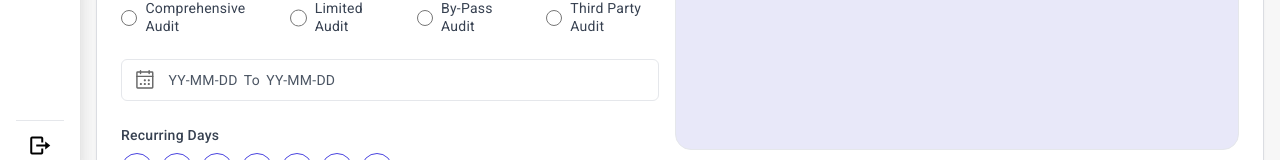
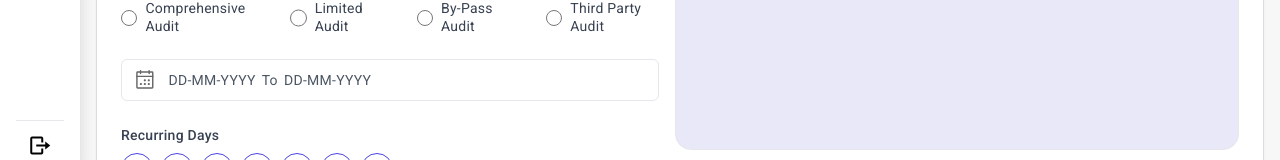
Before and after one commit to India-Bison/VSBA-Mega, an Angular app in the folder vsba-mega-fe/: page /project/form in a window 1280 px wide. Both pictures are taken after a click on the button "Project". Shown: the part 631-791 px from the top of the page. Built offline with nearby package versions, Linux system fonts and the light colour scheme.

Commit message:
basic changes

```diff
--- a/vsba-mega-fe/src/app/components/date-range-picker/date-range-picker.component.html
+++ b/vsba-mega-fe/src/app/components/date-range-picker/date-range-picker.component.html
@@ -34,11 +34,11 @@
 
   <div class="flex-1 flex justify-start whitespace-nowrap">
     <span class="[word-spacing:0.16rem]" *ngIf="value.start && value.end; else placeholder">
-      {{ value.start | date: 'yy-MM-dd' }} To {{ value.end | date: 'yy-MM-dd' }}
+      {{ value.start | date: 'dd-MM-yyyy' }} To {{ value.end | date: 'dd-MM-yyyy' }}
     </span>
     <ng-template class="[word-spacing:0.16rem]" #placeholder>
       <div class="[word-spacing:0.16rem]">
-        YY-MM-DD To YY-MM-DD
+        DD-MM-YYYY To DD-MM-YYYY
       </div>
     </ng-template>
   </div>
--- a/vsba-mega-fe/src/app/pages/project-form-page/project-form-page.component.html
+++ b/vsba-mega-fe/src/app/pages/project-form-page/project-form-page.component.html
@@ -22,7 +22,7 @@
                       { label: 'No', value: 'no' }
                     ]">
                     </app-radio>
-                    <app-multi-search label="Resource Type*" formControlName="resource_type" [options]="['VBSM RESOURCE TYPE']"></app-multi-search>
+                    <app-multi-search label="Resource Type*" formControlName="resource_type" [options]="['Computer Labs','Classroom']"></app-multi-search>
                     <div>
                         <app-text-area label="Short Description*" formControlName="description"></app-text-area>
                         <div class="text-right text-xs font-normal leading-[100%] mt-1 text-gray-500">Max 100 Words
@@ -103,8 +103,8 @@
             </app-list>
         </div>
         <div class="flex rounded-b-2xl px-6 py-4 items-center justify-end gap-6 w-full bottom-0 shadow-[0_-4px_6px_-1px_rgba(0,0,0,0.1)] bg-white">
-            <app-button color="border-[#FA2912] text-[#FA2912]" (click)="update()" label="DISCARD"></app-button>
-            <app-button color="border-[#3F41D1] text-[#3F41D1]" (click)="add_sub_project_confirmation.open()" label="SAVE AS DRAFT"></app-button>
+            <app-button color="border-[#FA2912] text-[#FA2912]" label="DISCARD"></app-button>
+            <app-button color="border-[#3F41D1] text-[#3F41D1]" label="SAVE AS DRAFT"></app-button>
             <app-button *ngIf="!params.id" color="bg-[#E697AB] text-[#310000]" (click)="add_sub_project_confirmation.open()" label="SUBMIT"></app-button>
             <app-button *ngIf="params.id && !params.parent_id" color="bg-[#E697AB] text-[#310000]" (click)="update()" label="UPDATE"></app-button>
             <!-- <app-button *ngIf="!params.id" (click)="submit_form('Sub-Project')" color="bg-[#E697AB] text-[#310000]" label="ADD SUB PROJECTS"></app-button> -->
```
Also changed, not shown: vsba-mega-fe/src/app/components/list/list.component.html (+30 -9 lines).
